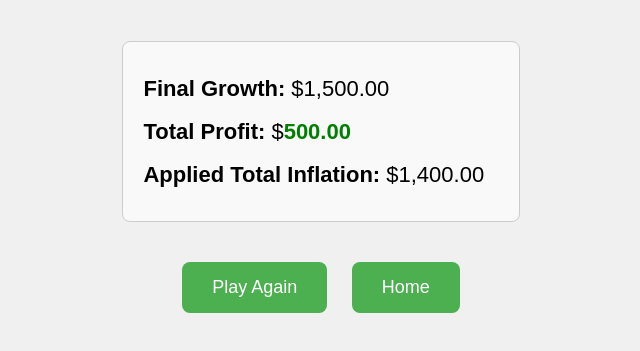
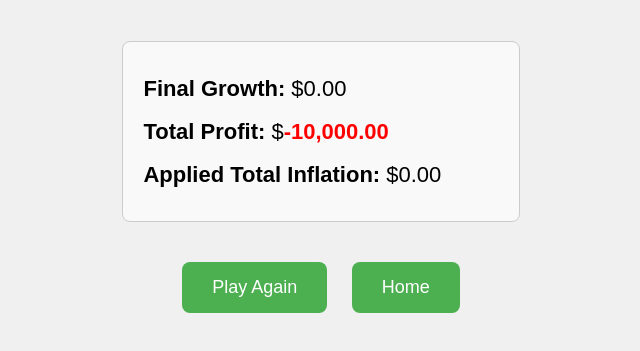
Before and after one commit to PulsarSight/2025UMBCHACK, a plain HTML site: page end.html in a window 1280 px wide. Shown: the part 137-488 px from the top of the page, without its empty margins (319-959 px from the left). Drawn offline with Linux system fonts and the light colour scheme.

Commit message:
sell.html is connected to end, end reflects actual values
sell.html now gets a new button when the final year is reached. end.html is now not using place-holder values but the total assets which is calculated and the profit and the value after inflation.

```diff
--- a/end.html
+++ b/end.html
@@ -36,12 +36,6 @@
   </div>
 
   <script>
-    // Example values (replace with actual game calculations)
-    const moneyMade = 1500;
-    const initialInvestment = 1000;
-    const adjustedMoney = 1400;
-    const totalProfit = moneyMade - initialInvestment;
-
     // Money formatter
     function formatMoney(val) {
       return val.toLocaleString(undefined, {
@@ -76,23 +70,34 @@
       requestAnimationFrame(update);
     }
 
-    // Animate in sequence
-    countUpEased('finalGrowth', 0, moneyMade, 1000, () => {
-      countUpEased('totalProfit', 0, totalProfit, 1000, () => {
-        countUpEased('adjustedGrowth', 0, adjustedMoney, 1000);
+    window.onload = function () {
+      // Get data from localStorage
+      const cash = parseFloat(localStorage.getItem("balance")) || 0;
+      const savings = parseFloat(localStorage.getItem("savings")) || 0;
+      const finalGrowth = cash + savings;
+
+      // Profit = Final Growth - 10000 (initial investment)
+      const profit = finalGrowth - 10000;
+
+      // Inflation-adjusted value: Final Growth / (1.03^5)
+      const inflationAdjusted = finalGrowth / Math.pow(1.03, 5);
+
+      // Animate in sequence: Final Growth → Profit → Inflation
+      countUpEased('finalGrowth', 0, finalGrowth, 1000, () => {
+        countUpEased('totalProfit', 0, profit, 1000, () => {
+          countUpEased('adjustedGrowth', 0, inflationAdjusted, 1000);
         });
       });
 
       // Apply color for Total Profit
       const profitElement = document.getElementById('totalProfit');
-    if (totalProfit >= 0) {
+      if (profit >= 0) {
         profitElement.classList.add('profit-positive');
       } else {
         profitElement.classList.add('profit-negative');
       }
+    };
   </script>
-
-<script src="homescript.js"></script>
 
 </body>
 </html>
```
Also changed, not shown: sell.html (+34 -1 lines). Lines whose indentation alone changed are shown as unchanged.
